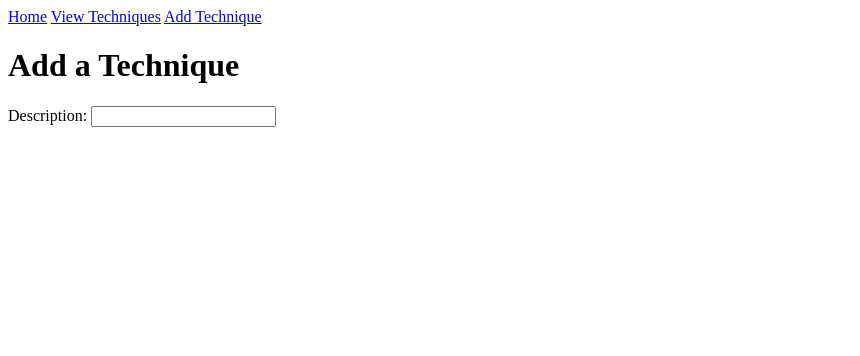
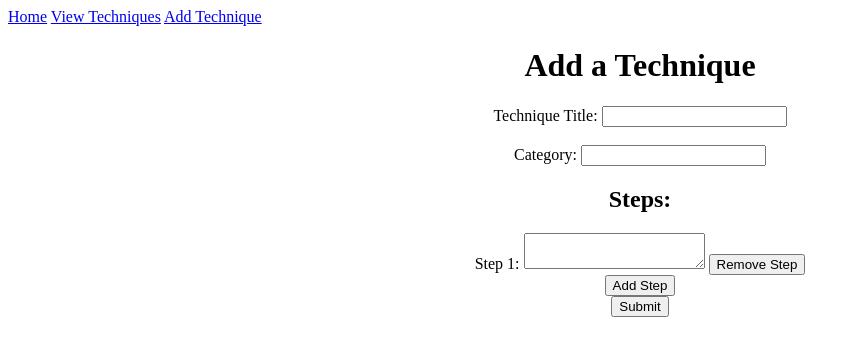
Before and after one commit to ejimeneztech/jitzdb, a SvelteKit app: page /add in a window 1280 px wide. Shown: the top 356 px of the page, without its empty margins (0-860 px from the left). Built offline with nearby package versions, Linux system fonts and the light colour scheme.

Commit message:
working on Form post request

```diff
--- a/src/routes/add/+page.svelte
+++ b/src/routes/add/+page.svelte
@@ -1,26 +1,84 @@
+<script>
+	import { invalidate } from '$app/navigation';
+	let title = '';
+	let name = '';
+	let steps = [{ order: 1, description: '' }];
+	let errorMessage = '';
+
+	function addStep() {
+		steps = [...steps, { order: steps.length + 1,  description: '' }];
+	}
+
+	function delStep(index) {
+		if (steps.length > 1) {
+			steps = steps.filter((_, i) => i !== index);
+		}
+	}
+
+	const handleSubmit = async (event) => {
+		const form = event.target;
+		const formData = new FormData(form);
+
+		//add steps as JSON string to formData
+		formData.set('steps', JSON.stringify(steps));
+
+		await fetch('/add', {
+			method: 'POST',
+			body: formData
+		});
+
+		await invalidate();
+
+		//Use this to debug JSON output
+		// 	const jsonOutput = {
+		//     name: formData.get('name'),  // Assuming you have a field for name
+		//     title: formData.get('title'),  // Assuming you have a field for title
+		//     steps: JSON.parse(formData.get('steps'))  // Parse the steps back into an array
+		// };
+
+		// // Log the JSON structure
+		// console.log(JSON.stringify(jsonOutput, null, 2));
+	};
+</script>
+
 <h1>Add a Technique</h1>
 
-<script>
-    const handleSubmit = () => {
-        console.log("This worked.");
-    }
-</script>
+<form on:submit|preventDefault={handleSubmit}>
+	<div>
+		<label for="title">Technique Title:</label>
+		<input id="title" name="title" type="text" bind:value={title} required /><br /><br />
+		<label for="name">Category:</label>
+		<input id="name" name="name" type="text" bind:value={name} required />
+	</div>
 
+	<div>
+		<h2>Steps:</h2>
+		{#each steps as step, index}
+			<div class="step">
+				<label for={`description-${index}`}>Step {index + 1}:</label>
+				<textarea id={`description-${index}`} bind:value={step.description} required></textarea>
+				<button type="button" on:click={() => delStep(index)}>Remove Step</button>
+			</div>
+		{/each}
 
-<form on:submit|preventDefault={handleSubmit}>
-	<label>
-		Description:
-		<input
-			name="description"
-			autocomplete="off"
-		/>
-	</label>
+		<button type="button" on:click={addStep}>Add Step</button>
+	</div>
+
+	<button type="submit">Submit</button>
+
+	{#if errorMessage}
+		<p>Error: {errorMessage}</p>
+	{/if}
 </form>
 
-
 <style>
-
-
+	h1 {
+		text-align: center;
+	}
+	form {
+		align-items: center;
+		text-align: center;
+	}
 	label {
 		width: 100%;
 	}
@@ -28,6 +86,4 @@
 	input {
 		flex: 1;
 	}
-
-
 </style>
```
